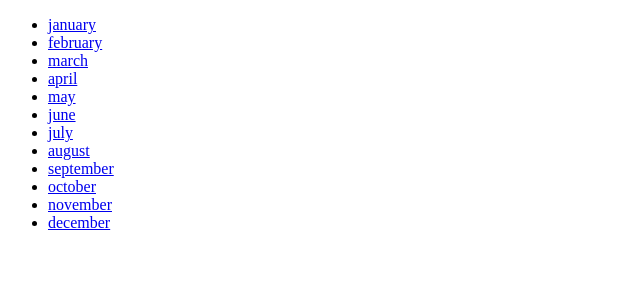
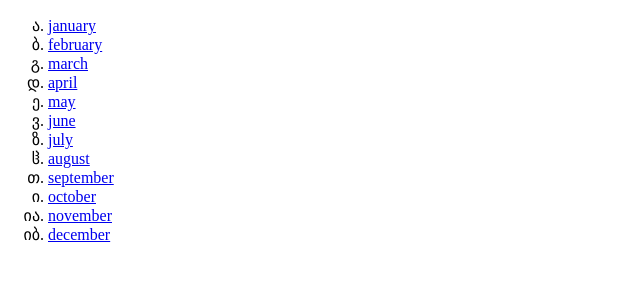
Before and after one commit to ayesha-waris/DjangoUdemy, a Django app: page /challenges/ in a window 1280 px wide. Shown: the part 26-326 px from the top of the page, without its empty margins (0-640 px from the left). Run offline with Django 4.2, Linux system fonts and the light colour scheme.

Commit message:
static file added

```diff
--- /dev/null
+++ b/challenges/static/challenges/challenges.css
@@ -0,0 +1,3 @@
+ul {
+    list-style: georgian;
+}
--- a/challenges/templates/challenges/index.html
+++ b/challenges/templates/challenges/index.html
@@ -1,4 +1,10 @@
  {% extends 'base.html' %}
+ {% load static %}
+
+ {% block css_file %}
+  <link rel="stylesheet" href= "{% static 'challenges/challenges.css' %}"/>
+ {% endblock %}
+
 
  {% block content  %}
  {% include 'challenges/includes/header.html'  %}
--- a/monthly_challenges/settings.py
+++ b/monthly_challenges/settings.py
@@ -119,7 +119,7 @@ USE_TZ = True
 # Static files (CSS, JavaScript, Images)
 # https://docs.djangoproject.com/en/4.0/howto/static-files/
 
-STATIC_URL = 'static/'
+STATIC_URL = '/static/'
 
 # Default primary key field type
 # https://docs.djangoproject.com/en/4.0/ref/settings/#default-auto-field
--- a/templates/base.html
+++ b/templates/base.html
@@ -6,6 +6,9 @@
     <meta http-equiv="X-UA-Compatible" content="IE=edge">
     <meta name="viewport" content="width=device-width, initial-scale=1.0">
     <title>Monthly Challenge</title>
+    {% block css_file %}
+
+    {% endblock %}
 </head>
 
 <body>
```
